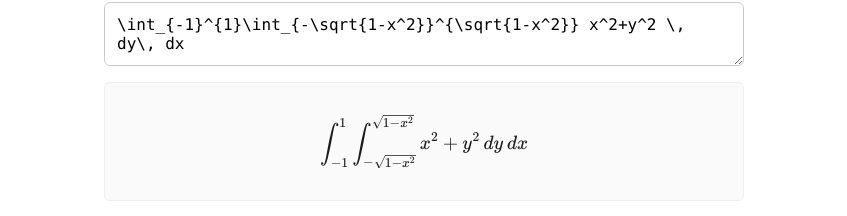
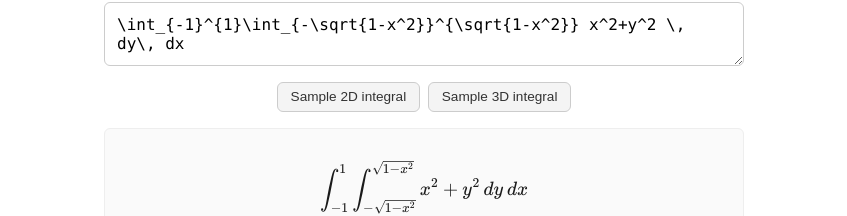
Before and after one commit to SmaranKudapa/multivis, a React (Vite) app: page / in a window 1280 px wide. Shown: the part 137-353 px from the top of the page, without its empty margins (216-1063 px from the left). Built offline with nearby package versions, Linux system fonts and the light colour scheme; no server answers.

Commit message:
Add sample 2D/3D integral buttons

```diff
--- a/src/App.css
+++ b/src/App.css
@@ -19,6 +19,25 @@
   border: 1px solid #ccc;
   border-radius: 6px;
   resize: vertical;
+}
+
+.samples {
+  display: flex;
+  gap: 0.5rem;
+}
+
+.samples button {
+  padding: 0.4rem 0.8rem;
+  font-size: 0.85rem;
+  color: #333;
+  background: #f4f4f4;
+  border: 1px solid #ccc;
+  border-radius: 6px;
+  cursor: pointer;
+}
+
+.samples button:hover {
+  background: #e8e8e8;
 }
 
 .rendered-formula {
--- a/src/App.tsx
+++ b/src/App.tsx
@@ -9,10 +9,11 @@ import { DoubleIntegralVisual } from "./components/scene/DoubleIntegralVisual";
 import { TripleIntegralVisual } from "./components/scene/TripleIntegralVisual";
 import { useParsedIntegral } from "./hooks/useParsedIntegral";
 
-const DEFAULT_LATEX = "\\int_{-1}^{1}\\int_{-\\sqrt{1-x^2}}^{\\sqrt{1-x^2}} x^2+y^2 \\, dy\\, dx";
+const SAMPLE_DOUBLE_LATEX = "\\int_{-1}^{1}\\int_{-\\sqrt{1-x^2}}^{\\sqrt{1-x^2}} x^2+y^2 \\, dy\\, dx";
+const SAMPLE_TRIPLE_LATEX = "\\int_{0}^{1}\\int_{0}^{1-x}\\int_{0}^{1-x-y} 1 \\, dz\\, dy\\, dx";
 
 function App() {
-  const [latex, setLatex] = useState(DEFAULT_LATEX);
+  const [latex, setLatex] = useState(SAMPLE_DOUBLE_LATEX);
   const evaluated = useParsedIntegral(latex);
   const isDouble = evaluated.status === "ok" && evaluated.mode === "double";
   const isTriple = evaluated.status === "ok" && evaluated.mode === "triple";
@@ -21,6 +22,14 @@ function App() {
     <main className="app-shell">
       <h1>Multivis</h1>
       <LatexInput value={latex} onChange={setLatex} />
+      <div className="samples">
+        <button type="button" onClick={() => setLatex(SAMPLE_DOUBLE_LATEX)}>
+          Sample 2D integral
+        </button>
+        <button type="button" onClick={() => setLatex(SAMPLE_TRIPLE_LATEX)}>
+          Sample 3D integral
+        </button>
+      </div>
       <RenderedFormula latex={latex} />
       <ResultPanel evaluated={evaluated} />
 
```
